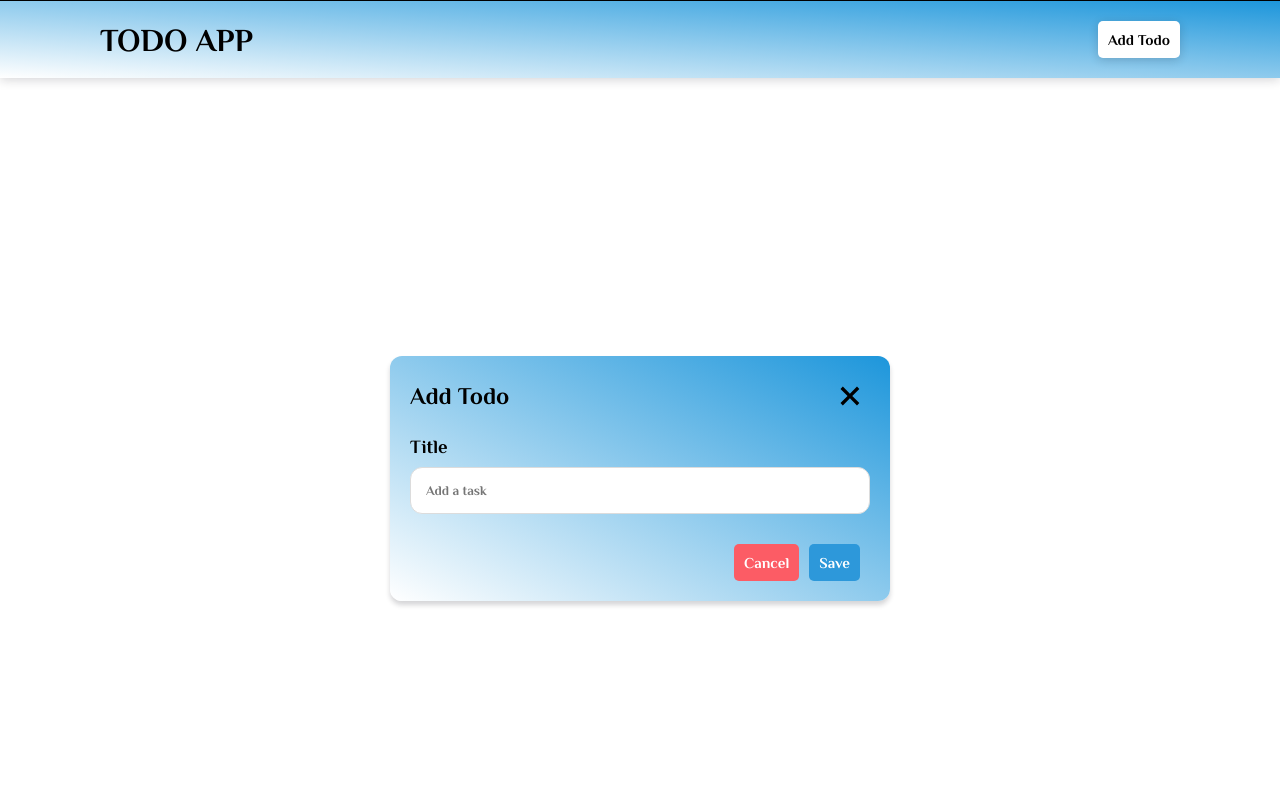
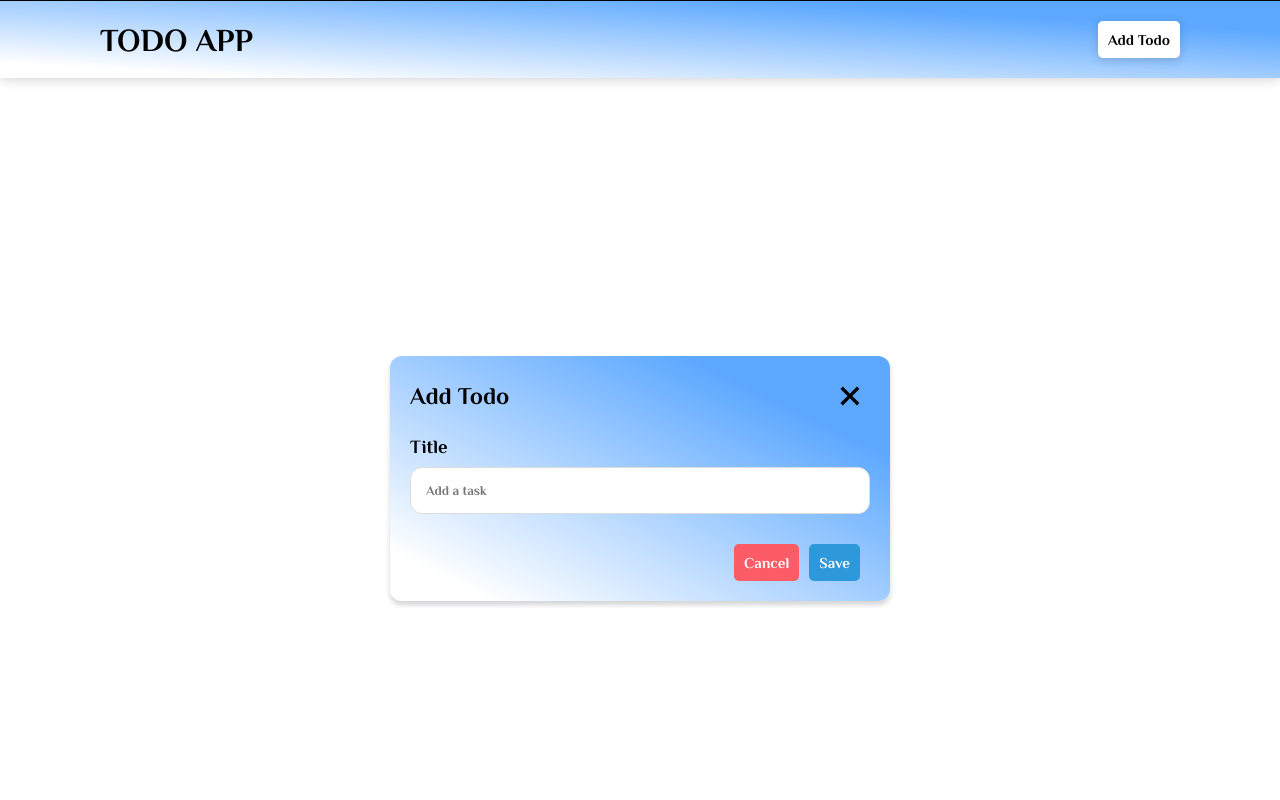
Before and after one commit to BilalSsiddique/WMD-Nextjs-todos, a Next.js app: page / in a window 1280 px wide. Both pictures are taken after a click on the button "Add Todo". Shown: the top 800 px of the page. Built offline with nearby package versions, Linux system fonts and the light colour scheme.

Commit message:
added background blur

```diff
--- a/src/Components/Header.tsx
+++ b/src/Components/Header.tsx
@@ -12,14 +12,15 @@ const Header = () => {
 
   const ModelHandler = () => {
     setToogle(!toggle)
+
   }
   return (
     <>
       <div className={styles.header}>
         <h1 className={ph.className}>TODO APP</h1>
-        <button className={[styles.addtodobtn,ph.className ].join(" ")} onClick={ModelHandler}>Add Todo</button>
+        <button className={[styles.addtodobtn,ph.className ].join(" ")}   onClick={ModelHandler}>Add Todo</button>
       </div>
-      {toggle && <InputModel/>}
+      {toggle && <InputModel /> }
     </>
   )
 }
--- a/src/Components/InputModel.tsx
+++ b/src/Components/InputModel.tsx
@@ -55,7 +55,7 @@ const InputModel = () => {
     }
 
     return (
-        <div className={styles.shadow}>
+        <div className={styles.shadow} >
             <div className={styles.model}>
                 <div className={styles.flex}>
                     <h2 className={ph.className}>Add Todo</h2>
--- a/src/pages/index.tsx
+++ b/src/pages/index.tsx
@@ -1,14 +1,16 @@
 import Head from 'next/head'
+
 import styles from '@/styles/Home.module.css'
 import Header from '@/Components/Header'
 import { useState } from 'react'
 import Todos from '@/Components/Todos'
-
+import { useContext } from 'react';
+import { Context } from '../Context/ContextApi';
 
 
 
 export default function Home() {
-
+  const {toggle } = useContext(Context)
   return (
     <>
       <Head>
@@ -17,10 +19,14 @@ export default function Home() {
         <meta name="viewport" content="width=device-width, initial-scale=1" />
 
       </Head>
-      <main className={styles.MainContainer}>
+      <body >
         <Header />
+      <main className={[toggle===true ?  styles.modelbgblur : ''].join(" ")}  >
+
         <Todos />
       </main>
+
+      </body>
     </>
   )
 }
--- a/src/styles/Home.module.css
+++ b/src/styles/Home.module.css
@@ -1,6 +1,6 @@
 .header {
   width: 100%;
-  background: linear-gradient(to top right, #ffffff 0%, #1d96db 100%);
+  background: linear-gradient(to top right, #ffffff 10%, #5ca8ff 80%);
   box-shadow: 0px 2px 10px rgba(20, 21, 33, 0.18);
   display: flex;
   justify-content: space-between;
@@ -33,13 +33,22 @@
 }
 
 .model {
-  background: linear-gradient(to top right, #ffffff 0%, #1d96db 100%);
+  background: linear-gradient(to top right, #ffffff 10%, #5ca8ff 80%);
     box-shadow: 0px 4px 5px 0px rgba(20, 21, 33, 0.18);
   width: 500px;
   height: auto;
   border-radius: 12px;
   padding: 20px;
   position: absolute;
+  z-index: 100;
+
+}
+
+.modelbgblur{
+  /* background-color: black; */
+  filter: blur(8px);
+  -webkit-filter: blur(8px);
+
 }
 
 .icon {
@@ -142,7 +151,7 @@
   margin: 0 auto !important;
   display: flex;
   flex-direction: row !important;
-    background: linear-gradient(to top right, #ffffff 0%, #75c8f8 100%);
+    background: linear-gradient(to top right, #ffffff 10%, #5ca8ff 80%);
     box-shadow: 0px 2px 10px rgba(20, 21, 33, 0.18);
 
   /* box-shadow: 23px 23px 24px #bebebe, -23px -23px 24px #ffffff; */
--- a/src/styles/globals.css
+++ b/src/styles/globals.css
@@ -12,11 +12,14 @@ body {
 
 body {
   color: black;
-  background: white;
+  /* background: white; */
   box-shadow: 0px 2px 10px rgba(20, 21, 33, 0.18);
+  /* height: 100vh; */
+  background-color: white;
+}
+.MainContainer{
   height: 100vh;
 }
-
 a {
   color: inherit;
   text-decoration: none;
```
